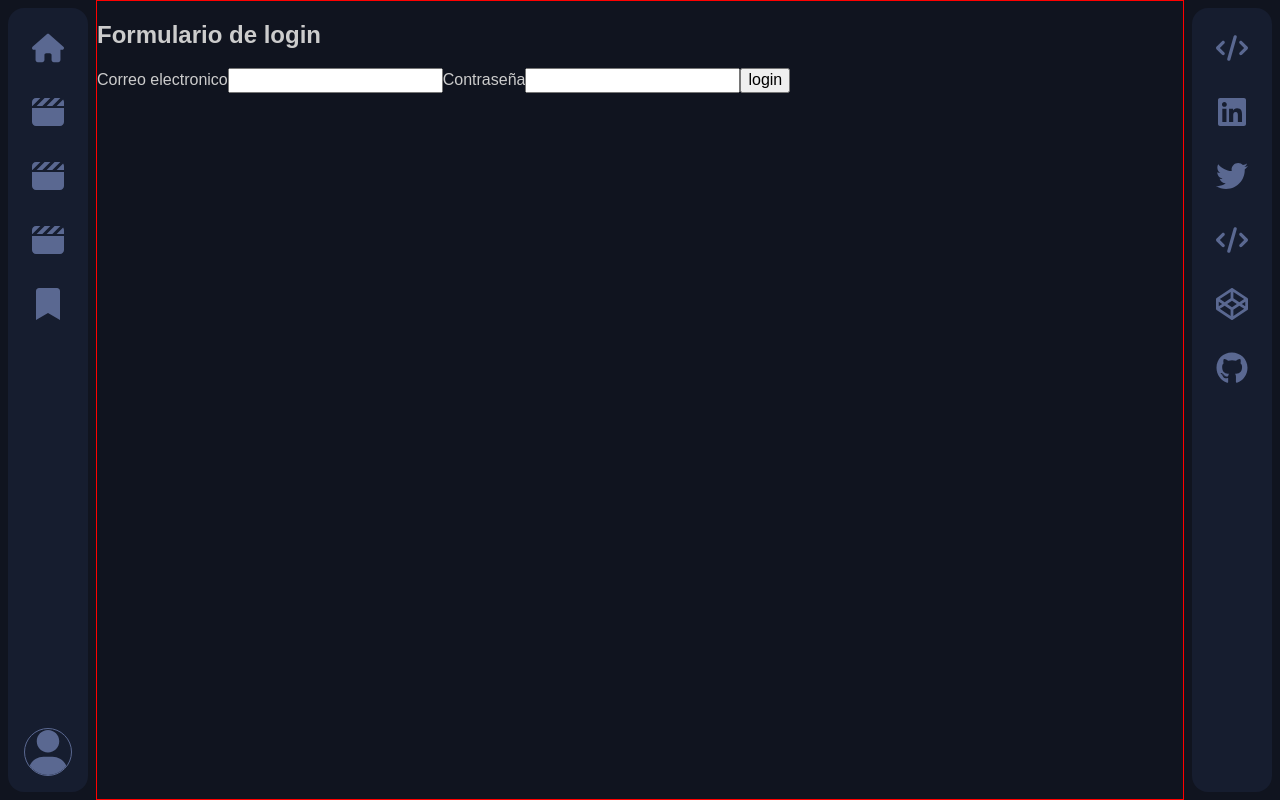
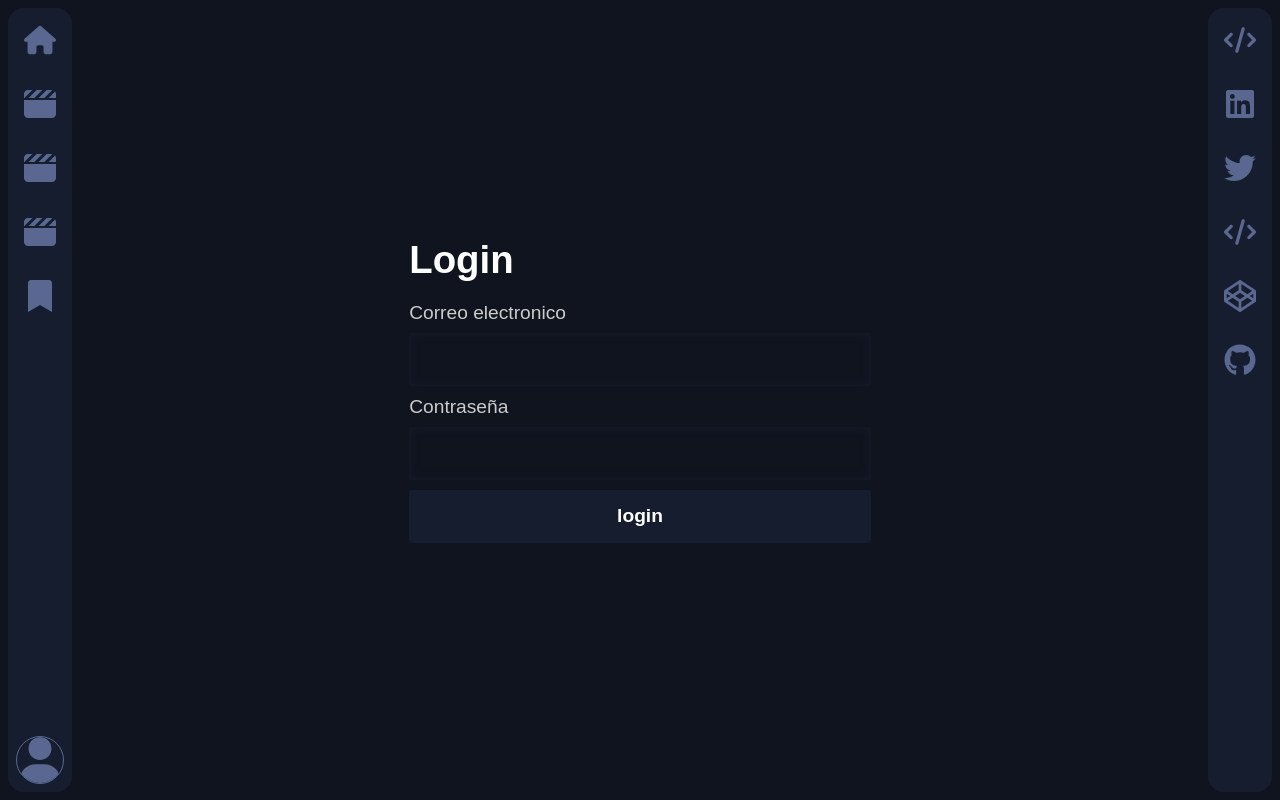
Before and after one commit to Sergio-Ivan-Melgarejo/skill-up-react-1, a React (Create React App) app: page /login in a window 1280 px wide. Built offline with nearby package versions, Linux system fonts and the light colour scheme.

Commit message:
added style for login

```diff
--- a/src/components/Header.js
+++ b/src/components/Header.js
@@ -43,9 +43,11 @@ function Header () {
                 </li>
             </ul>
 
-            <div className='nav-user'>
-                <svg className='svg' xmlns="http://www.w3.org/2000/svg" viewBox="0 0 448 512"><path d="M224 256c70.7 0 128-57.31 128-128s-57.3-128-128-128C153.3 0 96 57.31 96 128S153.3 256 224 256zM274.7 304H173.3C77.61 304 0 381.6 0 477.3c0 19.14 15.52 34.67 34.66 34.67h378.7C432.5 512 448 496.5 448 477.3C448 381.6 370.4 304 274.7 304z"/></svg>
-                <span className='span'>Loggin</span>
+            <div className='nav-item nav-user'>
+                <NavLink className="nav-link" to="/login" >
+                    <svg className='svg' xmlns="http://www.w3.org/2000/svg" viewBox="0 0 448 512"><path d="M224 256c70.7 0 128-57.31 128-128s-57.3-128-128-128C153.3 0 96 57.31 96 128S153.3 256 224 256zM274.7 304H173.3C77.61 304 0 381.6 0 477.3c0 19.14 15.52 34.67 34.66 34.67h378.7C432.5 512 448 496.5 448 477.3C448 381.6 370.4 304 274.7 304z"/></svg>
+                    <span className='span'>Login</span>
+                </NavLink>
             </div>
         </nav>
     </header>
--- a/src/components/Login.js
+++ b/src/components/Login.js
@@ -1,7 +1,14 @@
 import React from 'react'
+
+// Library
 import axios from 'axios'
 import Swal from 'sweetalert2'
+
+// components
 import { useNavigate } from 'react-router-dom'
+
+// Style
+import "../css/login.css"
 
 const Login = () => {
     const navigate = useNavigate()
@@ -48,16 +55,16 @@ const Login = () => {
     }
 
     return (
-        <>
-            <h2>Formulario de login</h2>
-            <form onSubmit={handleSubmit}>
-                <label htmlFor='email'>Correo electronico</label>
-                <input id='email' type="email" name="email" autoComplete='current-email' />
-                <label htmlFor='password'>Contraseña</label>
-                <input id='password' type="password" name="password" autoComplete='current-password' />
-                <input type="submit" value="login" disabled={false} />
+        <div className='login'>
+            <h2 className='login__title'>Login</h2>
+            <form className='login__form' onSubmit={handleSubmit}>
+                <label className='label' htmlFor='email'>Correo electronico</label>
+                <input className='input' id='email' type="email" name="email" autoComplete='current-email' />
+                <label className='label' htmlFor='password'>Contraseña</label>
+                <input className='input' id='password' type="password" name="password" autoComplete='current-password' />
+                <input className='btn' type="submit" value="login" disabled={false} />
             </form>
-        </>
+        </div>
     )
 }
 
--- a/src/css/app.css
+++ b/src/css/app.css
@@ -7,7 +7,6 @@
 
 .main{
     height: 100%;
-    border: 1px solid red;
 }
 
 @media screen and (min-width:726px) {
--- a/src/css/general.css
+++ b/src/css/general.css
@@ -23,7 +23,7 @@ body{
     background-color: var(--bg-card-color);
     width: 100%;
     border-radius: 1em;
-    padding: 1em;
+    padding: .5em;
 }
 
 .nav{
@@ -84,7 +84,6 @@ body{
     fill: var(--primary-color);
 }
 
-
 @media screen and (min-width:726px) {
     .navbar{
         flex-direction: column;
--- a/src/css/header.css
+++ b/src/css/header.css
@@ -8,19 +8,30 @@
     justify-content: space-between;
 }
 
-.nav-user{
+.header .nav-user{
     border: 1px solid var(--second-color);
     width: 3em;
     height: 3em;
     border-radius: 50%;
-    overflow: hidden;
-    padding-top: 1px;
+    padding:0;
 }
 
-.nav-user .svg{
+.header .nav-user .nav-link{
+    height: 100%;
+    width: 100%;
+    display: block;
+}
+
+.header .nav-user:hover{
+    border-color:var(--primary-color);
+    transition: border-color .3s ease-in;
+}
+
+.header .nav-user .svg{
     height: 100%;
     width: 100%;
     fill: var(--second-color);
+    border-radius: 50%;
 }
 
 .header .nav-item .span{
--- /dev/null
+++ b/src/css/login.css
@@ -0,0 +1,53 @@
+.login{
+    height: 100%;
+    display: flex;
+    justify-content: center;
+    align-items: center;
+    flex-direction: column;
+    font-size: 1.2em;
+}
+
+.login__title{
+    max-width: 500px;
+    width: 100%;
+    padding: 0 .5em;
+    font-size: 2em;
+    margin: 0;
+    color: var(--text-primary-color);
+}
+
+.login__form{
+    max-width: 500px;
+    width: 100%;
+    display: flex;
+    flex-direction: column;
+    padding: 1em;
+    gap: .5em;
+}
+
+.btn{
+    padding: .8em;
+    background-color: var(--bg-card-color);
+    border: none;
+    font-weight: bolder;
+    color: var(--text-primary-color);
+    cursor: pointer;
+    border-radius: 2px;
+    outline-color: var(--primary-color);
+    transition: background-color .3s ease-in;
+}
+
+.btn:hover{
+    background-color: var(--primary-color);
+}
+
+.input{
+    padding: .8em;
+    background-color: var(--bg-color);
+    box-shadow: 0 0 .5em var(--bg-card-color) inset;
+    border: none;
+    color: var(--text-primary-color);
+    border-radius: 2px;
+    outline-color: var(--primary-color);
+    transition: background-color .3s ease-in;
+}
```
